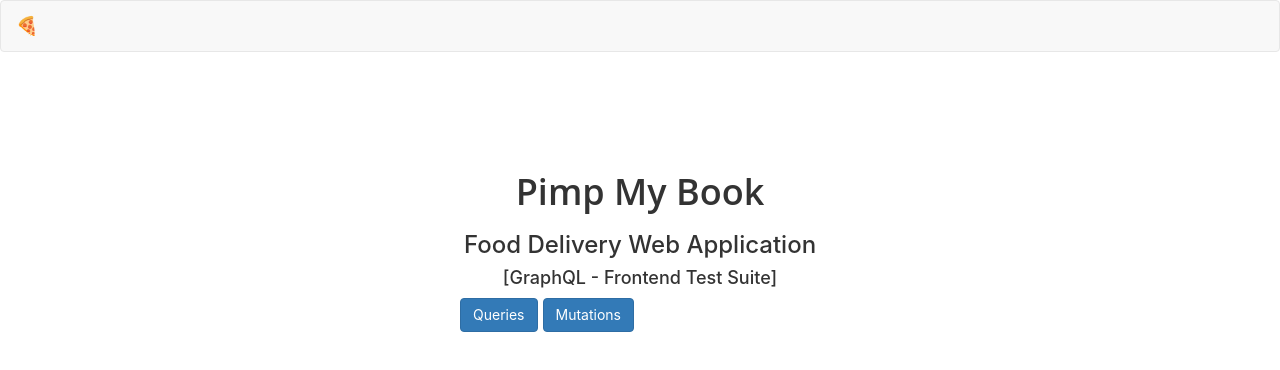
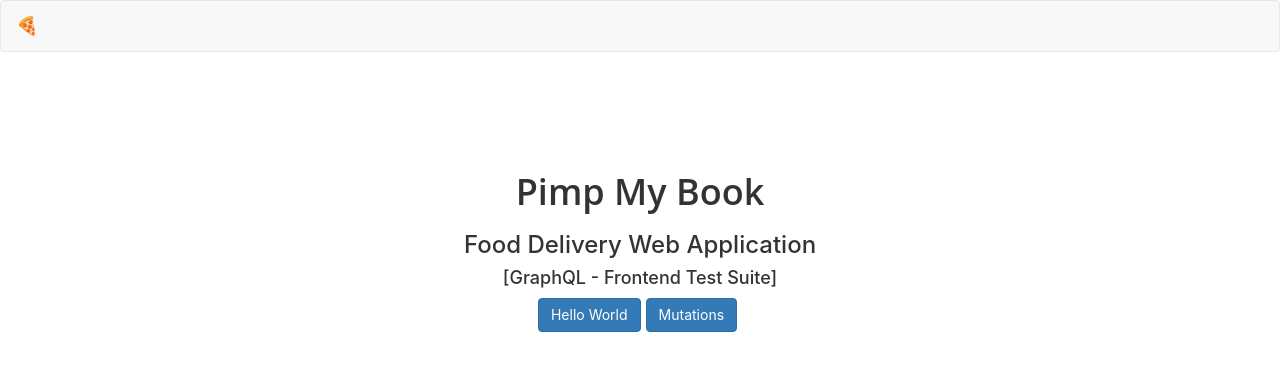
Before and after one commit to pimp-my-book/FDWA, a React (Create React App) app in the folder frontend/: page / in a window 1280 px wide. Shown: the top 370 px of the page. Built offline with nearby package versions, Linux system fonts and the light colour scheme.

Commit message:
UPDATE => Link Hello World [Query + Button]

```diff
--- a/frontend/src/containers/Home.js
+++ b/frontend/src/containers/Home.js
@@ -1,5 +1,7 @@
 import React, { Component } from "react";
+import { Link } from "react-router-dom";
 import { Button, ButtonToolbar, Grid, Col, Row } from 'react-bootstrap';
+import Routes from "../Routes";
 import "../styles/styles.css";
 
 export default class Home extends Component {
@@ -15,9 +17,11 @@ export default class Home extends Component {
               <Col xs={6} md={4}>
               </Col>
               <Col xs={6} md={4}>
-                <ButtonToolbar classname=".homeButtonToolbar">
-                  <Button bsStyle="primary" bsStyle="primary">Queries</Button>
-                  <Button bsStyle="primary" bsStyle="primary">Mutations</Button>
+                <ButtonToolbar className="homeButtonToolbar">
+                  <Link to="/queries/helloWorld">
+                    <Button bsStyle="primary">Hello World</Button>
+                  </Link>
+                    <Button bsStyle="primary">Mutations</Button>
                 </ButtonToolbar>
               </Col>
               <Col xs={6} md={4}>
```
